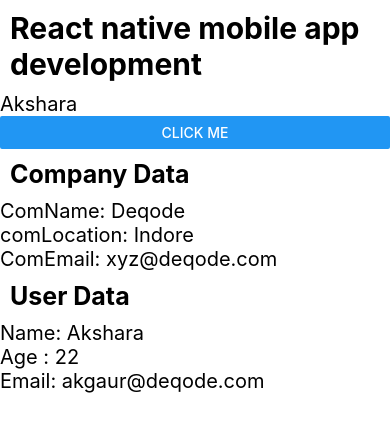
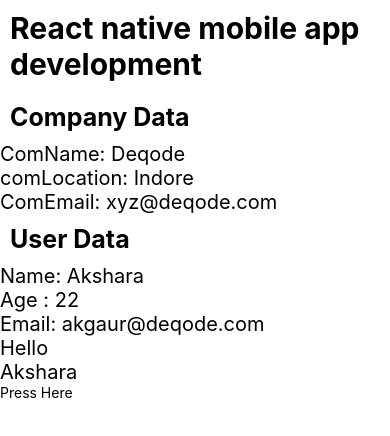
Before and after one commit to AksharaGaur/AwesomeProject, a React Native app: screen / in a window 390 px wide. Shown: the top 436 px of the page. Built offline with nearby package versions, Linux system fonts and the light colour scheme.

Commit message:
add data

```diff
--- a/App.tsx
+++ b/App.tsx
@@ -1,24 +1,15 @@
-import { Text, View, Button} from 'react-native';
+import { Text, View, Button, TouchableOpacity, StyleSheet} from 'react-native';
 import React from 'react'
 import CompanyData from './components/companydata';
 import MyButton from './components/myButton'
 import { useState } from 'react';
 
 function App() {
-  const [name, setName] = useState('Akshara')
-  let data = "Hello";
-
-  function testName(){
-    setName("Akshita")
-    data="Good Evening"
-  }
 
   return (
     <View>
 
       <Text style={{ fontSize: 30, fontWeight: 'bold', margin: 10 }}>React native mobile app development</Text>
-      <Text style={{fontSize: 20}}>{name}</Text>
-      <Button title='Click Me' onPress={testName}/>
       <CompanyData />
       <UserData />
 
@@ -29,12 +20,24 @@
 }
 
 const UserData = () =>{
+  const [name, setName] = useState('Akshara')
+  let data = "Hello";
+
+  function testName(){
+    setName("Akshita")
+  }
+
   return (
     <View>
     <Text style={{fontSize:25, fontWeight:'bold', margin:10}}>User Data</Text>
     <Text style={{fontSize:20}}>Name: Akshara</Text>
     <Text style={{fontSize:20}}>Age : 22</Text>
     <Text style={{fontSize:20}}>Email: akgaur@deqode.com</Text>
+    <Text style={{fontSize:20}}>{data}</Text>
+    <Text style={{fontSize: 20}}>{name}</Text>
+    <TouchableOpacity onPress={testName}>
+      <Text>Press Here</Text>
+    </TouchableOpacity>
 
     </View>
 
```
